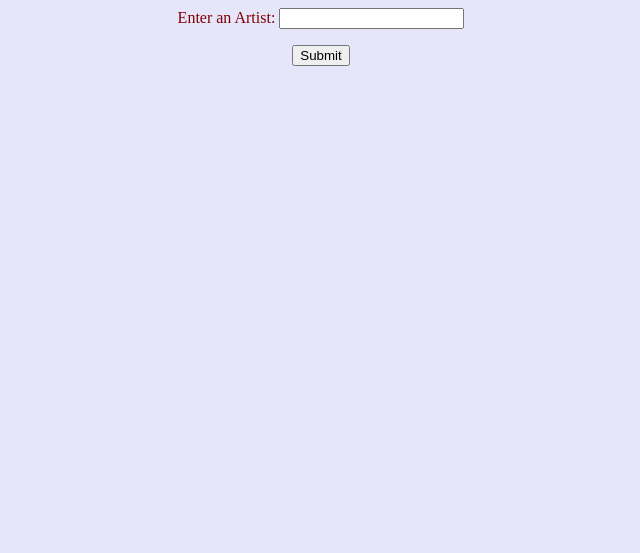
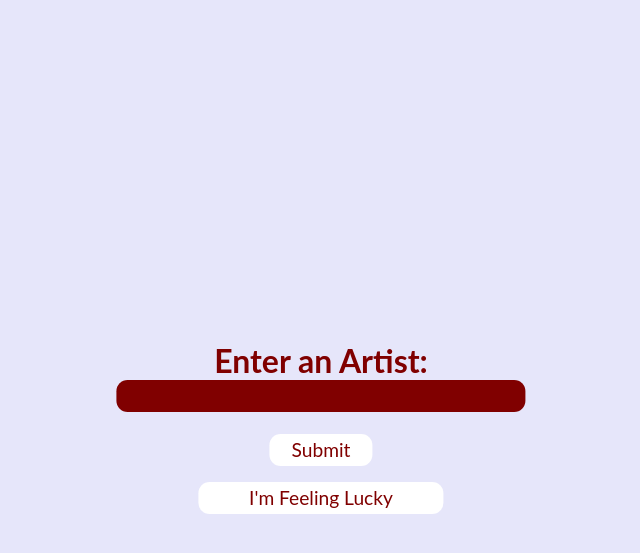
Before and after one commit to NJIT-CS490-SP21/project1-mg657, a Flask app: page / in a window 1280 px wide. Shown: the top 553 px of the page, without its empty margins (319-959 px from the left). Run offline with Flask 2, Linux system fonts and the light colour scheme.

Commit message:
Added I'm Feeling Lucky Button and CSS file for main page

```diff
--- a/main.py
+++ b/main.py
@@ -2,82 +2,25 @@ import requests
 import os
 from dotenv import load_dotenv, find_dotenv
 from flask import Flask, render_template, request
+from spotify import get_artistID, song_info, lyricInfo
 import random
 
 app = Flask(__name__)
-load_dotenv(find_dotenv()) # Load API keys from .env
-AUTH_URL = 'https://accounts.spotify.com/api/token'
-auth_response = requests.post(
-    AUTH_URL,
-    {
-        "grant_type": "client_credentials",
-        "client_id": os.getenv("CLIENT_ID"),
-        "client_secret": os.getenv("CLIENT_SECRET"),
-    }
-)
-auth_response_data = auth_response.json()
-access_token = auth_response_data['access_token'] # Save access token
-headers = {
-    'Authorization': 'Bearer {token}'.format(token=access_token)
-}
-params={ 'market': 'US'} # Specify market parameter
-artist_id = [
-    "3TVXtAsR1Inumwj472S9r4", #Drake
-    "06HL4z0CvFAxyc27GXpf02", #Taylor Swift
-    "66CXWjxzNUsdJxJ2JdwvnR", #Ariana Grande
-    "4xRYI6VqpkE3UwrDrAZL8L", #Logic
-    "4MCBfE4596Uoi2O4DtmEMz", #Juice Wrld
-    "1RyvyyTE3xzB2ZywiAwp0i", #Future
-    "07YZf4WDAMNwqr4jfgOZ8y", #Jason Derulo
-    "0C8ZW7ezQVs4URX5aX7Kqx", #Selena Gomez
-]
-
 @app.route('/')
 def main_page():
    return render_template('index.html')
 
 @app.route('/result', methods = ['POST', 'GET'])
 def result():
-   if request.method == 'POST':
-       result = request.form
-       artist = result['Artist']
-       headers = {'Authorization': 'Bearer {token}'.format(token=access_token)}
-       params_genius={ 'q': artist,
-       'type': 'track,artist'} # Specify  parameter
-       req_artist = requests.get('https://api.spotify.com/v1/search',
-       headers=headers,
-       params=params_genius).json()
-       artist_id = req_artist['artists']['items'][0]['id']
-       params_spotify={ 'market': 'US'} # Specify market parameter
-       req = requests.get(
-           'https://api.spotify.com/v1/artists/'+artist_id+'/top-tracks', headers=headers, params=params_spotify).json()
-       rand_song = random.randint(0, len(req["tracks"]) - 1)  # Picks random song from all the songs by certain artist
-       artist_name_list=req['tracks'][rand_song]['artists']
-       song_name=req['tracks'][rand_song]['name']
-       song_image=req['tracks'][rand_song]['album']['images'][1]['url']
-       song_prev_link=req['tracks'][rand_song]['preview_url']
-       song_link=req['tracks'][rand_song]['external_urls']['spotify']
-       artist_name = []
-       for key in artist_name_list:  # For each item in list of artists
-           artist_name.append(key["name"])  # Add the artist to the list
-       return render_template(  # Send all info to html page
-        'result.html',
-        artist_name=artist_name,
-        song_name=song_name,
-        song_image=song_image,
-        song_prev_link=song_prev_link,
-        song_link=song_link,
-        song_lyrics = lyricInfo(song_name),
-        #song_lyrics=song_lyrics,
-        len = len(artist_name)
-        )
-def lyricInfo(song_name):
-    base_url_genius = "http://api.genius.com"
-    headers_genius = {'Authorization': 'Bearer ' + os.getenv("GENIUS_ACCESS_TOKEN")}
-    params_genius = {'q': song_name}
-    response_genius = requests.get(base_url_genius + "/search", params=params_genius, headers=headers_genius).json()
-    song_lyrics = response_genius['response']['hits'][0]['result']['url']
-    return song_lyrics
+    artist_id = get_artistID("result")
+    song_information = song_info(artist_id)
+    return song_information
+
+@app.route('/lucky', methods = ['POST', 'GET'])
+def lucky():
+    artist_id = get_artistID("lucky")
+    song_information = song_info(artist_id)
+    return song_information
 
 app.run(
     port=int(os.getenv('PORT',8080)),
--- /dev/null
+++ b/spotify.py
@@ -0,0 +1,81 @@
+import requests
+import os
+from dotenv import load_dotenv, find_dotenv
+from flask import Flask, render_template, request
+import random
+
+app = Flask(__name__)
+load_dotenv(find_dotenv()) # Load API keys from .env
+AUTH_URL = 'https://accounts.spotify.com/api/token'
+auth_response = requests.post(
+    AUTH_URL,
+    {
+        "grant_type": "client_credentials",
+        "client_id": os.getenv("CLIENT_ID"),
+        "client_secret": os.getenv("CLIENT_SECRET"),
+    }
+)
+auth_response_data = auth_response.json()
+access_token = auth_response_data['access_token'] # Save access token
+headers = {'Authorization': 'Bearer {token}'.format(token=access_token)}
+params={ 'market': 'US'} # Specify market parameter
+
+def get_artistID(endpoint):
+    if endpoint == "result":
+        artist = request.form['Artist']
+        if (len(artist) ==0):
+            artist = 'Logic'
+        headers = {'Authorization': 'Bearer {token}'.format(token=access_token)}
+        params_genius={ 'q': artist,
+        'type': 'track,artist'} # Specify  parameter
+        req_artist = requests.get('https://api.spotify.com/v1/search',
+        headers=headers,
+        params=params_genius).json()
+        if (len(req_artist['artists']['items'])==0):
+            artist_id = '4xRYI6VqpkE3UwrDrAZL8L'
+        else:
+            artist_id = req_artist['artists']['items'][0]['id']
+    else:
+        artist_list = [
+        "3TVXtAsR1Inumwj472S9r4", #Drake
+        "06HL4z0CvFAxyc27GXpf02", #Taylor Swift
+        "66CXWjxzNUsdJxJ2JdwvnR", #Ariana Grande
+        "4xRYI6VqpkE3UwrDrAZL8L", #Logic
+        "4MCBfE4596Uoi2O4DtmEMz", #Juice Wrld
+        "1RyvyyTE3xzB2ZywiAwp0i", #Future
+        "07YZf4WDAMNwqr4jfgOZ8y", #Jason Derulo
+        "0C8ZW7ezQVs4URX5aX7Kqx", #Selena Gomez
+        ]
+        rand_Artist = random.randint(0,7) #picks random artist from list with index 0-7
+        artist_id = artist_list[rand_Artist]
+    return artist_id
+def song_info(artist_id):
+    params_spotify={ 'market': 'US'} # Specify market parameter
+    req = requests.get(
+            'https://api.spotify.com/v1/artists/'+artist_id+'/top-tracks', headers=headers, params=params_spotify).json()
+    rand_song = random.randint(0, len(req["tracks"]) - 1)  # Picks random song from all the songs by certain artist
+    artist_name_list=req['tracks'][rand_song]['artists']
+    song_name=req['tracks'][rand_song]['name']
+    song_image=req['tracks'][rand_song]['album']['images'][1]['url']
+    song_prev_link=req['tracks'][rand_song]['preview_url']
+    song_link=req['tracks'][rand_song]['external_urls']['spotify']
+    artist_name = []
+    for key in artist_name_list:  # For each item in list of artists
+        artist_name.append(key["name"])  # Add the artist to the list
+    return render_template(  # Send all info to html page
+        'result.html',
+        artist_name=artist_name,
+        song_name=song_name,
+        song_image=song_image,
+        song_prev_link=song_prev_link,
+        song_link=song_link,
+        song_lyrics = lyricInfo(song_name),
+        len = len(artist_name)
+        )
+def lyricInfo(song_name):
+    base_url_genius = "http://api.genius.com"
+    headers_genius = {'Authorization': 'Bearer ' + os.getenv("GENIUS_ACCESS_TOKEN")}
+    params_genius = {'q': song_name}
+    response_genius = requests.get(base_url_genius + "/search", params=params_genius, headers=headers_genius).json()
+    song_lyrics = response_genius['response']['hits'][0]['result']['url']
+    return song_lyrics
--- /dev/null
+++ b/static/result.css
@@ -0,0 +1,65 @@
+body{
+    background-color: Lavender;
+    color: maroon;
+}
+h1{
+    font-family: 'Lato', sans-serif;
+    font-size: 200%;
+}
+h2{
+    font-family: 'Roboto', sans-serif;
+    font-size: 150%;
+}
+a {
+    font-family: 'Trebuchet MS', sans-serif;
+    font-size: 105%;
+    color: maroon;
+}
+.container1 {
+   height: 10em;
+   margin: 0;
+   position: absolute;
+   top: 50%;
+   left: 50%;
+   margin-right: -50%;
+   transform: translate(-50%, -50%) }
+.artist_input {
+    height: 2rem;
+    font-family: 'Lato', sans-serif;
+    border: 0;
+    color: Lavender;
+    background-color: Maroon;
+    font-size: 1.8rem;
+}
+input{
+    height: 2rem;
+    font-family: 'Lato', sans-serif;
+    border: 0;
+    outline: 0;
+    border-radius: .7rem;
+    appearance: none;
+    transition: all .3s cubic-bezier(0, 0, 0.43, 1.49);
+    transition-property: width, border-radius;
+    z-index: 1;
+    position: relative;
+}
+
+input[type="text"] {
+    color: Lavender;
+    font-size: 1.8rem;
+    width: 100%;
+    background: Maroon;
+    padding: 0 1.6rem;
+}
+input[type="submit"] {
+    color: Maroon;
+    font-size: 1.2rem;
+
+    background: white;
+}
+.submit{
+    width: 25%;
+}
+.lucky{
+    width: 60%;
+}
--- a/templates/index.html
+++ b/templates/index.html
@@ -1,11 +1,18 @@
 <html>
-	<link rel="stylesheet" href={{ url_for( 'static', filename='style.css' )}} />
+	<link rel="stylesheet" href={{ url_for( 'static', filename='result.css' )}} />
 	<center>
 		<body>
-		    <form action = "/result" method = "POST">
-                <p>Enter an Artist: <input type = "text" name = "Artist" /></p>
-                <input type = "submit" value = "Submit" />
-            </form>
+			<div class = "container1">
+				<form action = "/result" method = "POST">
+                <h1>Enter an Artist: <br>
+                <input type = "text" name = "Artist" /></h1>
+                <input class = "submit" type = "submit" value = "Submit" />
+                </form>
+                <form action = "/lucky" method = "POST">
+                <input class = "lucky" type = "submit" value = "I'm Feeling Lucky" />
+                </form>
+
+            </div>
 		</body>
 	</center>
 </html>
--- a/templates/result.html
+++ b/templates/result.html
@@ -1,6 +1,5 @@
 <html>
 	<link rel="stylesheet" href={{ url_for( 'static', filename='style.css' )}} />
-	<script type="text/javascript" src="/static/script.js"></script>
 	<center>
 		<body>
 			<h1>
```
